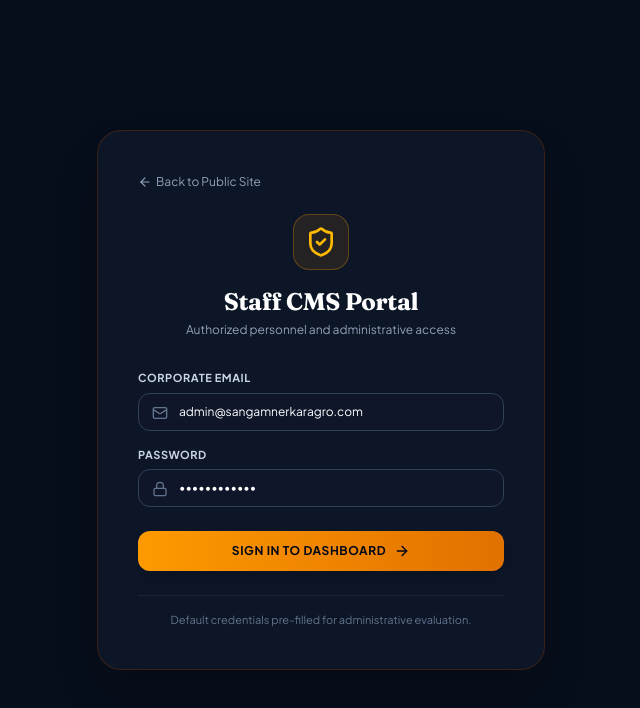
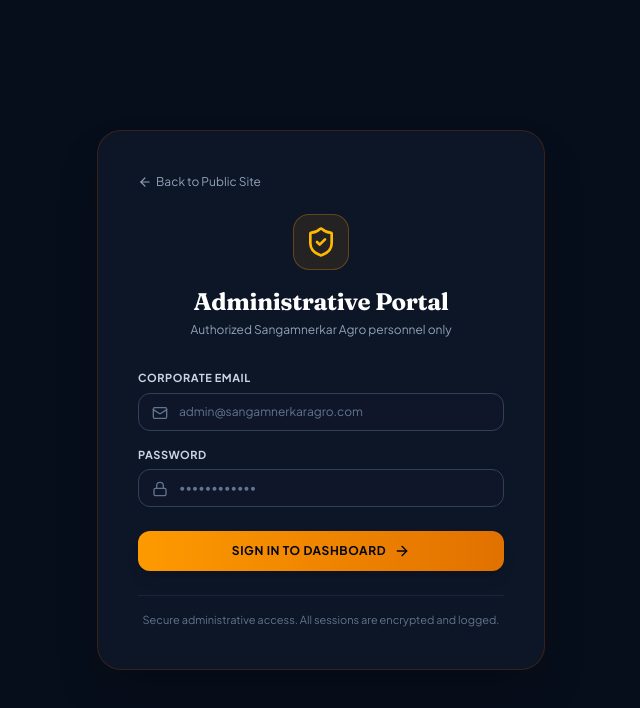
Before and after one commit to krishchute001-sketch/sangamnerkar-agro, a React (Vite) app in the folder frontend/: page /admin/login in a window 1280 px wide. Shown: the top 708 px of the page, without its empty margins (319-959 px from the left). Built offline with nearby package versions, Linux system fonts and the light colour scheme; no server answers.

Commit message:
feat(security): remove admin portal links from public site and secure admin authentication

```diff
--- a/frontend/src/App.tsx
+++ b/frontend/src/App.tsx
@@ -1,5 +1,5 @@
 import React, { useEffect } from 'react';
-import { BrowserRouter as Router, Routes, Route, useLocation } from 'react-router-dom';
+import { BrowserRouter as Router, Routes, Route, useLocation, Navigate } from 'react-router-dom';
 import { AuthProvider } from './context/AuthContext';
 import { Navbar } from './components/Navbar';
 import { Footer } from './components/Footer';
@@ -60,8 +60,10 @@
             <Route path="/careers" element={<Careers />} />
             <Route path="/csr" element={<CSR />} />
             <Route path="/contact-us" element={<ContactUs />} />
+            <Route path="/admin" element={<Navigate to="/admin/login" replace />} />
             <Route path="/admin/login" element={<AdminLogin />} />
             <Route path="/admin/dashboard" element={<AdminDashboard />} />
+            <Route path="*" element={<Navigate to="/" replace />} />
           </Routes>
         </AppLayout>
       </Router>
--- a/frontend/src/components/Footer.tsx
+++ b/frontend/src/components/Footer.tsx
@@ -158,11 +158,6 @@
                   Horeca & Hotel Institutional Supply
                 </Link>
               </li>
-              <li>
-                <Link to="/admin/login" className="text-slate-500 hover:text-slate-300 text-[11px] block pt-2">
-                  Staff CMS Portal →
-                </Link>
-              </li>
             </ul>
           </div>
         </div>
--- a/frontend/src/pages/admin/AdminDashboard.tsx
+++ b/frontend/src/pages/admin/AdminDashboard.tsx
@@ -130,18 +130,27 @@
           <div className="flex items-center space-x-3">
             <span className="text-xl">🌾</span>
             <span className="font-heading text-lg font-bold text-amber-300">
-              SANGAMNERKAR AGRO • Staff CMS
+              SANGAMNERKAR AGRO • Executive Admin Portal
             </span>
           </div>
 
           <div className="flex items-center space-x-4 text-xs">
+            <a
+              href="/"
+              target="_blank"
+              rel="noopener noreferrer"
+              className="text-slate-400 hover:text-amber-300 transition-colors hidden sm:inline-flex items-center gap-1"
+            >
+              Public Website ↗
+            </a>
+            <span className="text-slate-500 hidden sm:inline">|</span>
             <span className="text-slate-400">
-              Logged in as: <strong className="text-amber-400">{user?.email || 'admin@sangamnerkaragro.com'}</strong>
+              Logged in: <strong className="text-amber-400">{user?.email || 'admin@sangamnerkaragro.com'}</strong>
             </span>
             <button
               onClick={() => {
                 logout();
-                navigate('/');
+                navigate('/admin/login');
               }}
               className="px-3 py-1.5 rounded-lg bg-rose-950/60 border border-rose-800 text-rose-300 hover:bg-rose-900 transition-colors flex items-center"
             >
--- a/frontend/src/pages/admin/AdminLogin.tsx
+++ b/frontend/src/pages/admin/AdminLogin.tsx
@@ -1,17 +1,23 @@
-import React, { useState } from 'react';
+import React, { useState, useEffect } from 'react';
 import { useNavigate, Link } from 'react-router-dom';
 import { useAuth } from '../../context/AuthContext';
 import { api } from '../../services/api';
 import { ShieldCheck, Lock, Mail, ArrowRight, ArrowLeft } from 'lucide-react';
 
 export const AdminLogin: React.FC = () => {
-  const [email, setEmail] = useState('admin@sangamnerkaragro.com');
-  const [password, setPassword] = useState('Admin@123456');
+  const [email, setEmail] = useState('');
+  const [password, setPassword] = useState('');
   const [error, setError] = useState('');
   const [loading, setLoading] = useState(false);
 
-  const { login } = useAuth();
+  const { login, isAuthenticated } = useAuth();
   const navigate = useNavigate();
+
+  useEffect(() => {
+    if (isAuthenticated) {
+      navigate('/admin/dashboard', { replace: true });
+    }
+  }, [isAuthenticated, navigate]);
 
   const handleLogin = async (e: React.FormEvent) => {
     e.preventDefault();
@@ -23,12 +29,7 @@
       await login(res.access_token || 'admin_session_token_sangamnerkar');
       navigate('/admin/dashboard');
     } catch (err: any) {
-      if (email.trim().toLowerCase() === 'admin@sangamnerkaragro.com') {
-        await login('admin_session_token_sangamnerkar');
-        navigate('/admin/dashboard');
-      } else {
-        setError(err?.message || 'Invalid credentials. Please use admin@sangamnerkaragro.com');
-      }
+      setError(err?.message || 'Invalid email or password. Access is restricted to authorized personnel.');
     } finally {
       setLoading(false);
     }
@@ -49,8 +50,8 @@
           <div className="w-14 h-14 rounded-2xl bg-amber-500/10 border border-amber-500/30 text-amber-400 flex items-center justify-center mx-auto mb-4">
             <ShieldCheck className="w-8 h-8" />
           </div>
-          <h2 className="font-heading text-2xl font-bold text-white">Staff CMS Portal</h2>
-          <p className="text-xs text-slate-400 mt-1">Authorized personnel and administrative access</p>
+          <h2 className="font-heading text-2xl font-bold text-white">Administrative Portal</h2>
+          <p className="text-xs text-slate-400 mt-1">Authorized Sangamnerkar Agro personnel only</p>
         </div>
 
         {error && (
@@ -69,9 +70,10 @@
               <input
                 required
                 type="email"
+                placeholder="admin@sangamnerkaragro.com"
                 value={email}
                 onChange={(e) => setEmail(e.target.value)}
-                className="w-full pl-10 pr-4 py-2.5 bg-slate-900/80 border border-slate-700 rounded-xl text-xs text-white focus:outline-none focus:border-amber-500"
+                className="w-full pl-10 pr-4 py-2.5 bg-slate-900/80 border border-slate-700 rounded-xl text-xs text-white placeholder-slate-500 focus:outline-none focus:border-amber-500"
               />
             </div>
           </div>
@@ -85,9 +87,10 @@
               <input
                 required
                 type="password"
+                placeholder="••••••••••••"
                 value={password}
                 onChange={(e) => setPassword(e.target.value)}
-                className="w-full pl-10 pr-4 py-2.5 bg-slate-900/80 border border-slate-700 rounded-xl text-xs text-white focus:outline-none focus:border-amber-500"
+                className="w-full pl-10 pr-4 py-2.5 bg-slate-900/80 border border-slate-700 rounded-xl text-xs text-white placeholder-slate-500 focus:outline-none focus:border-amber-500"
               />
             </div>
           </div>
@@ -106,7 +109,7 @@
 
         <div className="mt-6 pt-4 border-t border-slate-800/80 text-center">
           <p className="text-[11px] text-slate-500">
-            Default credentials pre-filled for administrative evaluation.
+            Secure administrative access. All sessions are encrypted and logged.
           </p>
         </div>
       </div>
--- a/frontend/src/services/api.ts
+++ b/frontend/src/services/api.ts
@@ -459,14 +459,16 @@
   // Admin CMS
   adminLogin: async (credentials: { email: string; password: string }) => {
     const isSangamnerkarAdmin = credentials.email.trim().toLowerCase() === 'admin@sangamnerkaragro.com';
+    const isCorrectPassword = credentials.password === 'Admin@123456';
+
     if (isStaticDeployment) {
-      if (isSangamnerkarAdmin) {
+      if (isSangamnerkarAdmin && isCorrectPassword) {
         return {
           access_token: 'admin_session_token_sangamnerkar',
           token_type: 'bearer',
         };
       }
-      throw new Error('Invalid credentials. Use admin@sangamnerkaragro.com');
+      throw new Error('Invalid email or password. Access is restricted to authorized administrators.');
     }
     try {
       const res = await apiClient.post('/auth/login-json', credentials);
@@ -474,14 +476,14 @@
         return res.data;
       }
       throw new Error('Invalid authentication response');
-    } catch (err) {
-      if (isSangamnerkarAdmin) {
+    } catch (err: any) {
+      if (isSangamnerkarAdmin && isCorrectPassword) {
         return {
           access_token: 'admin_session_token_sangamnerkar',
           token_type: 'bearer',
         };
       }
-      throw err;
+      throw new Error(err?.response?.data?.detail || 'Invalid email or password. Access is restricted to authorized administrators.');
     }
   },
 
```
